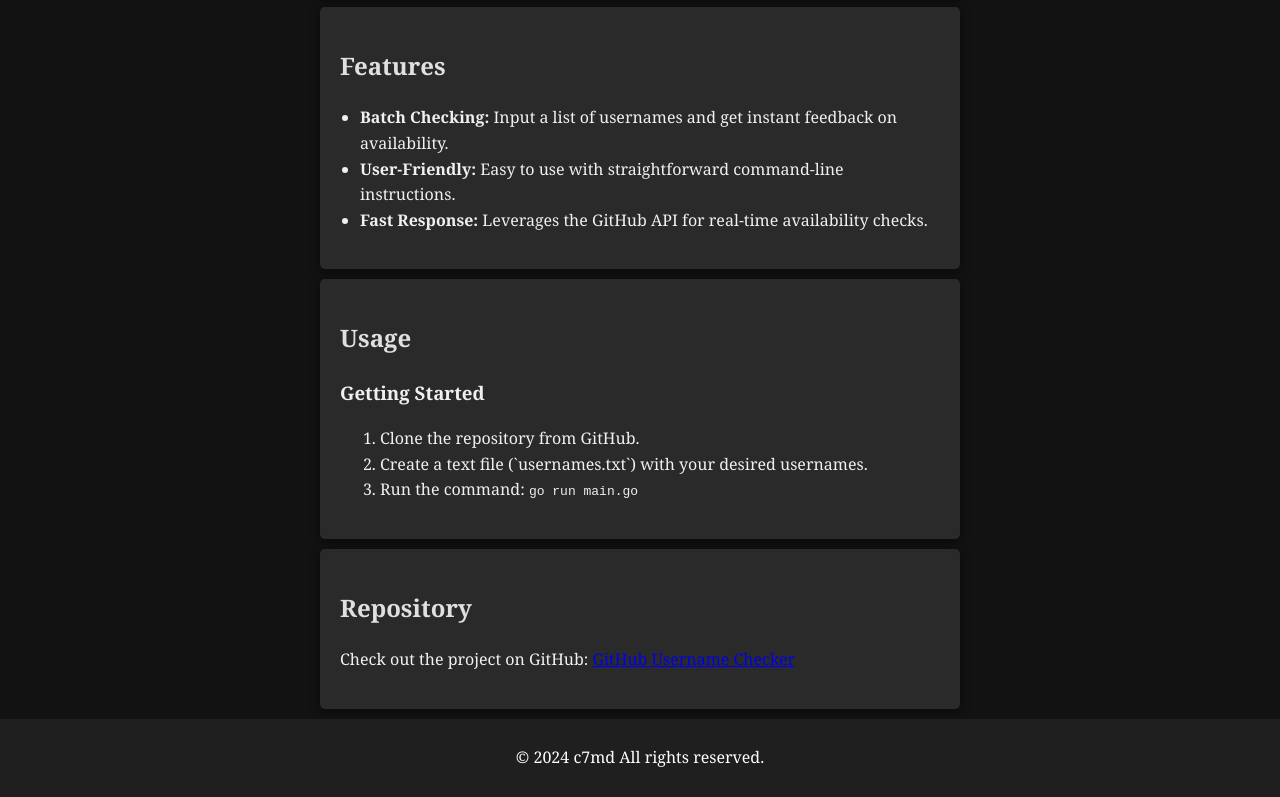
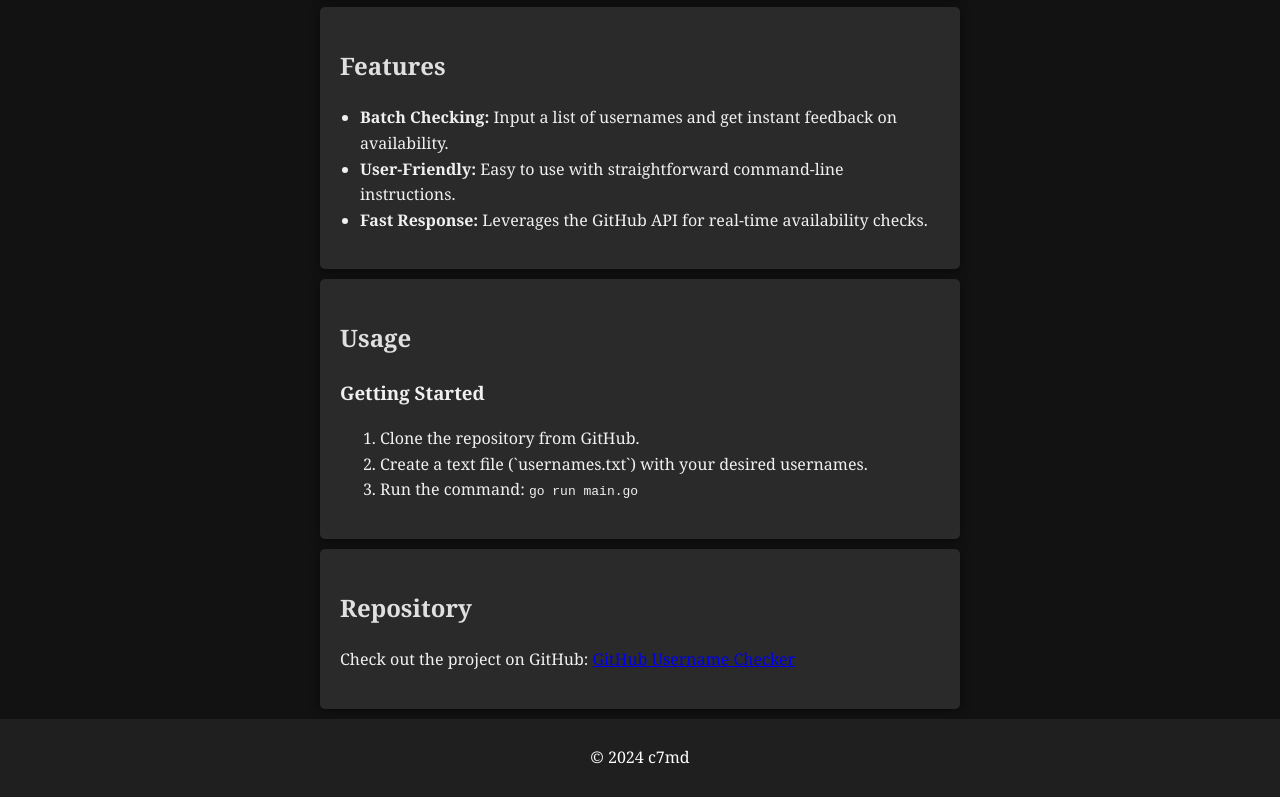
Before and after one commit to c7md/GUC-site, a plain HTML site: page index.html in a window 1280 px wide. Shown: the part 411-1208 px from the top of the page. Drawn offline with Linux system fonts and the light colour scheme.

Commit message:
Update index.html

```diff
--- a/index.html
+++ b/index.html
@@ -42,7 +42,7 @@
     </section>
 
     <footer>
-        <p>&copy; 2024 c7md All rights reserved.</p>
+        <p>&copy; 2024 c7md</p>
     </footer>
 </body>
 </html>
```
